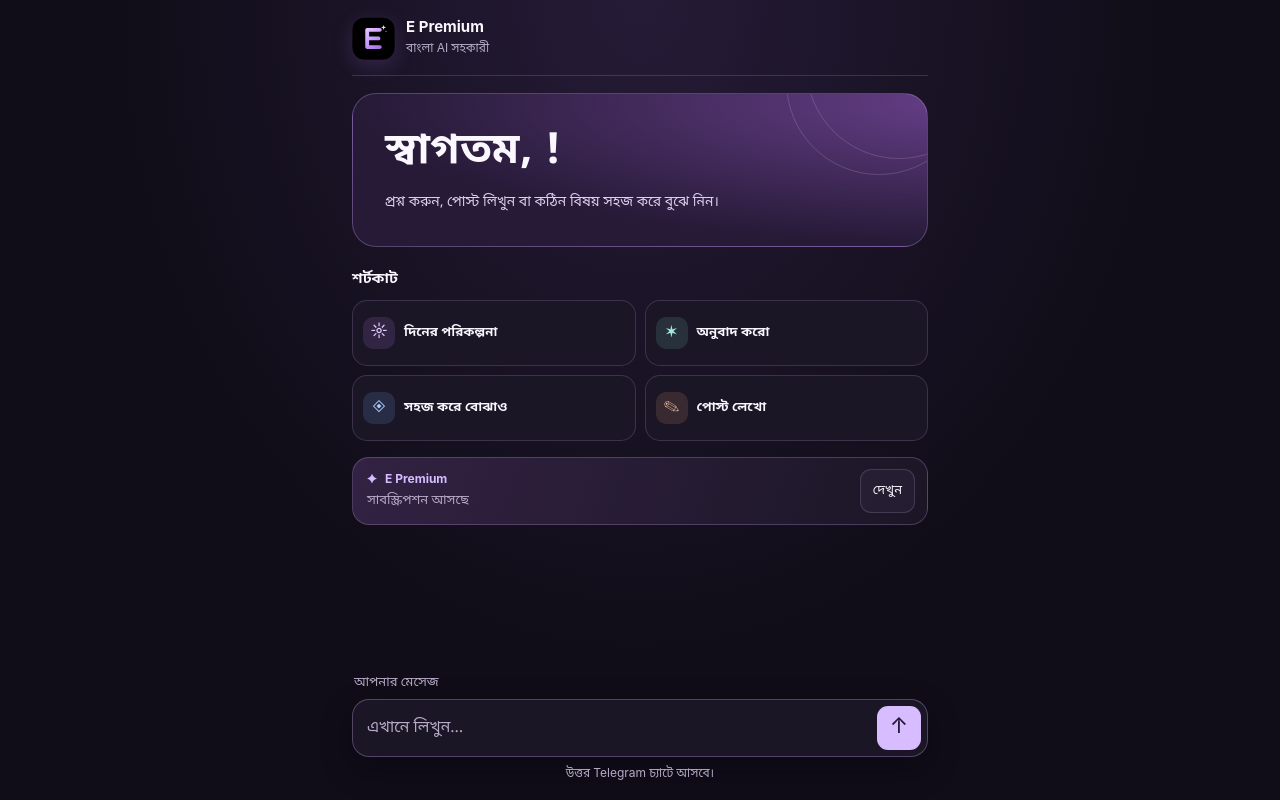
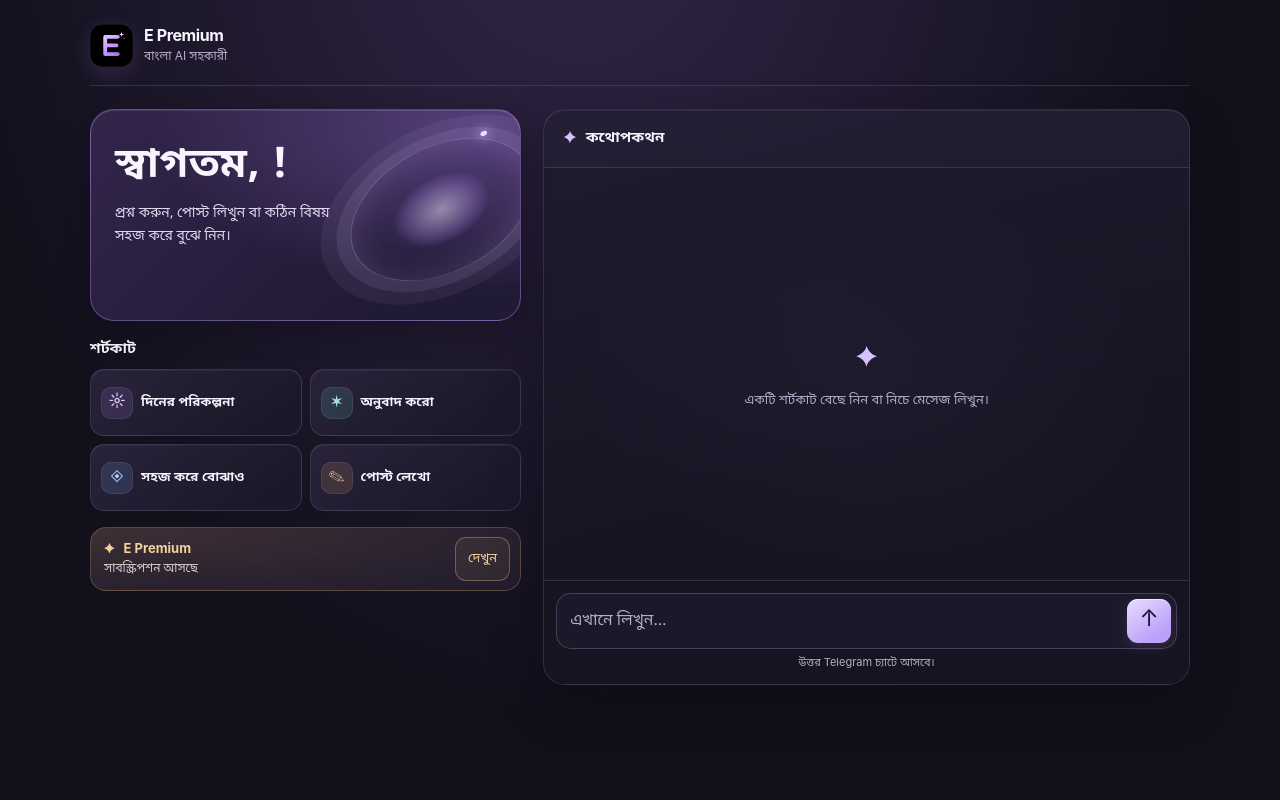
Before and after one commit to abdusshafial/massengerbo, a Flask app: page /miniapp/ in a window 1280 px wide. Run offline with Flask 3, Linux system fonts and the light colour scheme; some libraries are stand-ins or nearby versions.

Commit message:
Polish MessengerBo and E Premium interfaces

```diff
--- a/webapp/index.html
+++ b/webapp/index.html
@@ -3,172 +3,245 @@
 <head>
   <meta charset="utf-8">
   <meta name="viewport" content="width=device-width, initial-scale=1, viewport-fit=cover">
-  <meta name="theme-color" content="#100d18">
+  <meta name="theme-color" content="#11101b">
   <title>E Premium</title>
   <script src="https://telegram.org/js/telegram-web-app.js?65"></script>
   <style>
     :root {
       color-scheme: dark;
-      --bg: #100d18;
-      --panel: #1b1626;
-      --line: #b29aca38;
-      --text: #faf7ff;
-      --muted: #b7abc7;
-      --accent: #d7bcff;
+      --bg: #11101b;
+      --panel: #1b1929;
+      --line: #ae9bda30;
+      --text: #f8f5ff;
+      --muted: #b5adc9;
+      --accent: #d5c2ff;
+      --gold: #f2d49d;
+      --primary: linear-gradient(145deg, #e9dcff, #bca1fa 76%);
     }
     * { box-sizing: border-box; }
     body {
       margin: 0;
       min-height: 100vh;
       color: var(--text);
-      background: radial-gradient(ellipse at 50% 0%, #261b37, transparent 520px), var(--bg);
+      background: radial-gradient(ellipse at 45% -20%, #34264a, transparent 64%), var(--bg);
       font: 15px/1.55 "Noto Sans Bengali", "Nirmala UI", Inter, ui-sans-serif, system-ui, sans-serif;
     }
     button, textarea { font: inherit; }
+    button { touch-action: manipulation; }
     :focus-visible { outline: 2px solid var(--accent); outline-offset: 3px; }
+    .sr-only {
+      position: absolute;
+      width: 1px;
+      height: 1px;
+      overflow: hidden;
+      clip-path: inset(50%);
+      white-space: nowrap;
+    }
     .app {
-      display: flex;
-      width: min(100%, 620px);
-      min-height: 100vh;
-      min-height: 100dvh;
-      flex-direction: column;
+      width: min(100% - 32px, 620px);
       margin: 0 auto;
-      padding: max(17px, env(safe-area-inset-top)) 22px max(16px, env(safe-area-inset-bottom));
+      padding: max(14px, env(safe-area-inset-top)) 0 max(16px, env(safe-area-inset-bottom));
     }
     .topbar {
       display: flex;
       align-items: center;
       justify-content: space-between;
-      gap: 10px;
-      padding-bottom: 15px;
+      gap: 14px;
+      padding-bottom: 13px;
       border-bottom: 1px solid var(--line);
     }
     .brand { display: flex; min-width: 0; align-items: center; gap: 11px; }
     .logo { width: 43px; height: 43px; flex: none; border-radius: 13px; box-shadow: 0 6px 20px #a97add30; }
-    .brand-name { font: 750 15px/1.25 Inter, ui-sans-serif, system-ui, sans-serif; }
+    .brand-name { font: 750 16px/1.25 Inter, ui-sans-serif, system-ui, sans-serif; letter-spacing: -.025em; }
     .brand-note { margin-top: 3px; color: var(--muted); font-size: 12px; }
-    main { flex: 1; padding-bottom: 12px; }
+    .layout { display: grid; gap: 16px; margin-top: 16px; }
+    .sidebar, .workspace { min-width: 0; }
     .hero {
       position: relative;
       isolation: isolate;
       overflow: hidden;
-      margin: 17px 0 21px;
-      padding: clamp(22px, 5vw, 32px);
-      border: 1px solid #bb9edf51;
+      margin-bottom: 17px;
+      padding: 23px 20px;
+      border: 1px solid #c7a9ff55;
       border-radius: 24px;
-      background: radial-gradient(ellipse at 110% 5%, #673f89, transparent 70%), #261a37;
+      background:
+        radial-gradient(ellipse at 94% 8%, #7354a2a6, transparent 60%),
+        linear-gradient(135deg, #33254b, #211a35 75%);
+      box-shadow: inset 0 1px #f1ddff22, 0 10px 28px #09071344;
     }
-    .hero::before, .hero::after {
+    .hero-orbit {
       position: absolute;
       z-index: -1;
-      width: 184px;
-      height: 184px;
-      border: 1px solid #ead5ff2d;
+      top: 3px;
+      right: -19px;
+      width: 158px;
+      aspect-ratio: 1;
+      border: 1px solid #e2cfff54;
       border-radius: 50%;
+      transform: rotate(-28deg) scaleY(.64);
+      box-shadow: 0 0 0 15px #dfc5ff18, 0 0 0 32px #dfc5ff10, inset 0 0 38px #d5b5ff32;
+    }
+    .hero-orbit::before {
+      position: absolute;
+      inset: 24%;
+      border-radius: 50%;
+      background: radial-gradient(ellipse, #efe2ff82, #b78df933 55%, transparent 72%);
       content: "";
     }
-    .hero::before { top: -105px; right: -45px; }
-    .hero::after { top: -121px; right: -65px; }
+    .hero-orbit::after {
+      position: absolute;
+      top: 19px;
+      right: 20px;
+      width: 7px;
+      height: 7px;
+      border-radius: 50%;
+      background: #f1deff;
+      box-shadow: 0 0 13px 3px #e0bdff9c;
+      content: "";
+    }
     h1 {
-      margin: 0 0 10px;
-      font-size: clamp(28px, 7.4vw, 43px);
-      font-weight: 760;
-      line-height: 1.27;
+      max-width: 16ch;
+      margin: 0 0 9px;
+      font-size: clamp(25px, 6.6vw, 37px);
+      font-weight: 750;
+      line-height: 1.22;
+      text-wrap: balance;
       overflow-wrap: anywhere;
     }
-    h1 span { display: block; color: var(--accent); }
-    .intro { max-width: 360px; margin: 0; color: #ddd0eb; font-size: 14px; line-height: 1.65; }
-    .section-title { margin: 0 0 9px; color: var(--text); font-size: 15px; font-weight: 700; }
-    .prompts { display: grid; grid-template-columns: repeat(2, minmax(0, 1fr)); gap: 9px; }
+    h1 span { color: var(--accent); }
+    .intro { max-width: 31ch; margin: 0; color: #e1d7ee; font-size: 13px; line-height: 1.65; }
+    .section-title { margin: 0 0 8px; color: var(--text); font-size: 15px; font-weight: 700; }
+    .prompts { display: grid; grid-template-columns: repeat(2, minmax(0, 1fr)); gap: 8px; }
     .prompt {
       display: flex;
-      min-height: 66px;
+      min-height: 58px;
       align-items: center;
-      gap: 9px;
-      padding: 9px 10px;
+      gap: 8px;
+      padding: 8px;
       border: 1px solid var(--line);
-      border-radius: 15px;
+      border-radius: 14px;
       color: var(--text);
       text-align: left;
-      background: var(--panel);
+      background: linear-gradient(145deg, #29233a, var(--panel) 78%);
+      box-shadow: inset 0 1px #f1ddff0b;
       transition: transform .16s, border-color .16s, background .16s;
       cursor: pointer;
     }
-    .prompt:hover { border-color: #c6a2ff7a; background: #291e38; }
+    .prompt:hover { border-color: #c6a2ff88; background: #302541; }
     .prompt:active { transform: scale(.98); }
     .prompt-icon {
       display: grid;
       width: 32px;
       height: 32px;
-      flex: 0 0 32px;
+      flex: none;
       place-items: center;
+      border: 1px solid #ffffff13;
       border-radius: 10px;
       color: #e4cbff;
       background: #b482ef25;
       font-size: 17px;
       line-height: 1;
     }
-    .prompt:nth-child(2) .prompt-icon { color: #a0e8dc; background: #72cfbe25; }
-    .prompt:nth-child(3) .prompt-icon { color: #abcfff; background: #7aabef27; }
-    .prompt:nth-child(4) .prompt-icon { color: #ffd2ad; background: #f2aa7524; }
+    .prompt:nth-child(2) .prompt-icon { color: #a9e1de; background: #72cfbe25; }
+    .prompt:nth-child(3) .prompt-icon { color: #b3d2ff; background: #7aabef27; }
+    .prompt:nth-child(4) .prompt-icon { color: #f5d4a7; background: #f2aa7524; }
     .prompt strong { font-size: 13px; font-weight: 650; overflow-wrap: anywhere; }
     .premium {
       display: flex;
       align-items: center;
       justify-content: space-between;
-      gap: 10px;
-      margin-top: 16px;
-      padding: 11px 12px 11px 14px;
-      border: 1px solid #ba95e34a;
-      border-radius: 17px;
-      background: linear-gradient(110deg, #332243, var(--panel));
+      gap: 12px;
+      margin-top: 14px;
+      padding: 9px 10px 9px 13px;
+      border: 1px solid #dcb47542;
+      border-radius: 16px;
+      background: radial-gradient(ellipse at 0 0, #6b4c3f62, transparent 90%), #231d2e;
     }
-    .premium-label { color: var(--accent); font: 700 12px/1.35 Inter, ui-sans-serif, system-ui, sans-serif; }
-    .premium-title { margin-top: 4px; color: var(--muted); font-size: 13px; }
+    .premium-label { color: var(--gold); font: 700 13px/1.35 Inter, ui-sans-serif, system-ui, sans-serif; }
+    .premium-title { margin-top: 3px; color: #dacecc; font-size: 12px; }
     .premium-button, .chat-action, .modal-close {
+      min-height: 44px;
+      padding: 0 12px;
       border: 1px solid var(--line);
+      border-radius: 11px;
       color: var(--text);
       background: #d7bcff0c;
       cursor: pointer;
       transition: border-color .16s, background .16s;
     }
-    .premium-button:hover, .chat-action:hover, .modal-close:hover {
-      border-color: #d7bcff8c;
-      background: #d7bcff1a;
+    .chat-action:hover, .modal-close:hover { border-color: #d7bcff8c; background: #d7bcff1a; }
+    .premium-button { flex: none; border-color: #dcb47560; color: var(--gold); background: #e2b96c13; font-size: 13px; }
+    .premium-button:hover { border-color: #edc98e9c; background: #e2b96c29; }
+    .workspace {
+      display: grid;
+      height: clamp(220px, 37vh, 350px);
+      grid-template-rows: auto minmax(0, 1fr) auto;
+      overflow: hidden;
+      border: 1px solid var(--line);
+      border-radius: 22px;
+      background: linear-gradient(165deg, #201b30, #171523 58%);
+      box-shadow: inset 0 1px #f1ddff10, 0 20px 48px #09071162;
     }
-    .premium-button { min-height: 44px; flex: none; padding: 0 12px; border-radius: 11px; font-size: 13px; }
-    .local-chat { display: grid; gap: 10px; margin-top: 20px; }
-    .local-chat[hidden], .chat-action[hidden], .hint:empty { display: none; }
+    .workspace-header {
+      display: flex;
+      min-height: 47px;
+      align-items: center;
+      gap: 9px;
+      padding: 10px 15px;
+      border-bottom: 1px solid var(--line);
+      background: #d7bcff06;
+    }
+    .workspace-header .section-title { margin: 0; }
+    .workspace-mark { color: var(--accent); font-size: 17px; line-height: 1; }
+    .chat-feed { display: grid; min-height: 0; }
+    .chat-empty {
+      align-self: center;
+      justify-self: center;
+      padding: 8px 16px;
+      color: var(--muted);
+      text-align: center;
+      font-size: 13px;
+      text-wrap: balance;
+    }
+    .chat-empty p { margin: 0; }
+    .local-chat {
+      display: grid;
+      align-content: start;
+      gap: 10px;
+      overflow-y: auto;
+      overscroll-behavior-y: contain;
+      padding: 14px;
+      scrollbar-color: #6a5887 transparent;
+    }
+    .local-chat:not([hidden]) + .chat-empty, .local-chat[hidden], .chat-action[hidden], .hint:empty { display: none; }
     .local-row { display: flex; }
     .local-row.user { justify-content: flex-end; }
     .local-bubble {
-      max-width: 90%;
-      padding: 11px 14px;
+      max-width: 92%;
+      padding: 9px 12px;
       border: 1px solid var(--line);
-      border-radius: 16px 16px 16px 5px;
+      border-radius: 15px 15px 15px 5px;
       color: var(--text);
-      background: #21192e;
-      font-size: 15px;
+      background: #282139;
+      font-size: 14px;
       line-height: 1.65;
       white-space: pre-wrap;
       overflow-wrap: anywhere;
     }
     .local-row.user .local-bubble {
       border-color: #c5a2ff55;
-      border-radius: 16px 16px 5px 16px;
-      background: #4d3569;
+      border-radius: 15px 15px 5px 15px;
+      background: #4a3569;
     }
-    .composer { padding-top: 6px; }
-    .composer-label { display: block; margin: 0 0 6px 2px; color: var(--muted); font-size: 13px; }
+    .composer { padding: 9px; border-top: 1px solid var(--line); background: #171422; }
     .input-wrap {
       display: flex;
       align-items: flex-end;
       gap: 8px;
-      padding: 6px;
-      border: 1px solid #b99cd25a;
-      border-radius: 17px;
+      padding: 5px;
+      border: 1px solid #b99cd24a;
+      border-radius: 15px;
       background: var(--panel);
-      box-shadow: 0 12px 30px #07050d70;
       transition: border-color .16s, box-shadow .16s;
     }
     .input-wrap:focus-within { border-color: var(--accent); box-shadow: 0 0 0 3px #d7bcff24; }
@@ -196,18 +269,30 @@
       place-items: center;
       border: 0;
       border-radius: 11px;
-      color: #241535;
-      background: var(--accent);
-      font-size: 22px;
+      color: #211536;
+      background: var(--primary);
+      box-shadow: inset 0 1px #fff9, 0 4px 13px #bc9aff25;
+      font-size: 23px;
+      line-height: 1;
       cursor: pointer;
-      transition: background .16s, transform .16s;
+      transition: filter .16s, transform .16s;
     }
-    .send:hover:not(:disabled) { background: #ead9ff; }
+    .send:hover:not(:disabled) { filter: brightness(1.09); }
     .send:active:not(:disabled) { transform: scale(.95); }
-    .send:disabled, .chat-action:disabled { opacity: .6; cursor: wait; }
-    .chat-action { display: block; min-height: 44px; padding: 6px 10px; border-radius: 10px; font-size: 12px; }
-    .copy { margin-top: 7px; }
-    .hint { padding: 8px 0 0; color: var(--muted); text-align: center; font-size: 12px; }
+    .send:disabled, .chat-action:disabled { opacity: .7; cursor: wait; }
+    .send[aria-busy="true"] span { display: none; }
+    .send[aria-busy="true"]::after {
+      width: 16px;
+      height: 16px;
+      border: 2px solid #21153655;
+      border-top-color: #211536;
+      border-radius: 50%;
+      animation: spin .7s linear infinite;
+      content: "";
+    }
+    .chat-action { font-size: 12px; }
+    .copy { display: block; margin-top: 7px; }
+    .hint { padding: 6px 2px 0; color: var(--muted); text-align: center; font-size: 11px; }
     .toast {
       position: fixed;
       z-index: 10;
@@ -241,28 +326,52 @@
     }
     .modal-backdrop.show { display: grid; }
     .modal {
-      width: min(100%, 480px);
+      width: min(100%, 440px);
       padding: 22px;
-      border: 1px solid #d6baff57;
+      border: 1px solid #dcb47552;
       border-radius: 23px;
-      background: linear-gradient(150deg, #332343, var(--panel));
-      box-shadow: 0 22px 70px #0008;
+      background: linear-gradient(150deg, #3b2c3d, var(--panel));
+      box-shadow: inset 0 1px #fff1, 0 22px 70px #0008;
       animation: rise .2s ease-out;
     }
-    .modal-mark { color: var(--accent); font-size: 22px; }
+    .modal-mark { color: var(--gold); font-size: 24px; }
     .modal h2 { margin: 5px 0 7px; font-size: 23px; }
     .modal p { margin: 0; color: var(--muted); font-size: 14px; line-height: 1.65; }
-    .modal-close { width: 100%; min-height: 44px; margin-top: 16px; border-radius: 11px; font-size: 14px; }
+    .modal-close { width: 100%; margin-top: 16px; font-size: 14px; }
     @keyframes rise { from { opacity: 0; transform: translateY(10px); } to { opacity: 1; transform: translateY(0); } }
+    @keyframes spin { to { transform: rotate(1turn); } }
     @media (min-width: 650px) { .modal-backdrop { place-items: center; } }
+    @media (min-width: 860px) {
+      .app { width: min(100% - 64px, 1100px); padding-top: 24px; }
+      .topbar { padding-bottom: 18px; }
+      .layout { grid-template-columns: minmax(285px, 4fr) minmax(0, 6fr); gap: 22px; margin-top: 23px; }
+      .hero { min-height: 212px; padding: 31px 24px; }
+      .hero-orbit { top: 2px; right: -19px; width: 195px; }
+      h1 { font-size: clamp(31px, 3.3vw, 43px); }
+      .intro { font-size: 14px; }
+      .prompt { min-height: 67px; padding: 10px; }
+      .premium { margin-top: 16px; }
+      .workspace { height: clamp(500px, 72vh, 690px); }
+      .workspace-header { min-height: 58px; padding-inline: 19px; }
+      .chat-feed { background: radial-gradient(ellipse at 50% 50%, #b28cff0a, transparent 65%); }
+      .chat-empty::before { display: block; margin-bottom: 10px; color: var(--accent); font-size: 28px; content: "\2726"; }
+      .local-chat { padding: 18px; }
+      .composer { padding: 12px; }
+    }
     @media (max-width: 370px) {
-      .app { padding-right: 14px; padding-left: 14px; }
-      .prompt { gap: 7px; padding: 8px; }
-      .prompt-icon { width: 28px; height: 28px; flex-basis: 28px; }
+      .app { width: calc(100% - 24px); }
+      .hero { padding-inline: 16px; }
+      .hero-orbit { right: -39px; }
+      .prompt { gap: 7px; padding: 7px; }
+      .prompt-icon { width: 28px; height: 28px; }
     }
-    @media (max-height: 720px) { .hero { padding-top: 17px; padding-bottom: 17px; } }
+    @media (max-width: 859px) and (max-height: 720px) {
+      .hero { margin-bottom: 13px; padding-block: 16px; }
+      .layout { gap: 13px; margin-top: 13px; }
+      .premium { margin-top: 12px; }
+    }
     @media (prefers-reduced-motion: reduce) {
-      *, *::before, *::after { animation-duration: .01ms !important; transition-duration: .01ms !important; }
+      *, *::before, *::after { animation-duration: .01ms !important; animation-iteration-count: 1 !important; transition-duration: .01ms !important; }
     }
   </style>
 </head>
@@ -275,8 +384,10 @@
       </div>
       <button class="chat-action" id="reset-chat" type="button" hidden>নতুন চ্যাট</button>
     </header>
-    <main>
+    <main class="layout">
+      <div class="sidebar">
         <section class="hero">
+          <div class="hero-orbit" aria-hidden="true"></div>
           <h1 id="greeting">কী নিয়ে <span>কথা বলবেন?</span></h1>
           <p class="intro">প্রশ্ন করুন, পোস্ট লিখুন বা কঠিন বিষয় সহজ করে বুঝে নিন।</p>
         </section>
@@ -291,16 +402,26 @@
           <div class="premium-copy"><div class="premium-label">&#10022; &nbsp; E Premium</div><div class="premium-title">সাবস্ক্রিপশন আসছে</div></div>
           <button class="premium-button" id="premium-button" type="button">দেখুন</button>
         </section>
-      <section class="local-chat" id="local-chat" aria-live="polite" hidden></section>
-    </main>
-    <section class="composer" aria-label="Message composer">
-      <label class="composer-label" for="message-input">আপনার মেসেজ</label>
+      </div>
+      <section class="workspace" aria-labelledby="workspace-title">
+        <header class="workspace-header">
+          <span class="workspace-mark" aria-hidden="true">&#10022;</span>
+          <h2 class="section-title" id="workspace-title">&#2453;&#2469;&#2507;&#2474;&#2453;&#2469;&#2472;</h2>
+        </header>
+        <div class="chat-feed">
+          <div class="local-chat" id="local-chat" role="log" aria-labelledby="workspace-title" hidden></div>
+          <div class="chat-empty"><p>&#2447;&#2453;&#2463;&#2495; &#2486;&#2480;&#2509;&#2463;&#2453;&#2494;&#2463; &#2476;&#2503;&#2459;&#2503; &#2472;&#2495;&#2472; &#2476;&#2494; &#2472;&#2495;&#2458;&#2503; &#2478;&#2503;&#2488;&#2503;&#2460; &#2482;&#2495;&#2454;&#2497;&#2472;&#2404;</p></div>
+        </div>
+        <div class="composer">
+          <label class="sr-only" for="message-input">আপনার মেসেজ</label>
           <form class="input-wrap" id="message-form">
             <textarea id="message-input" rows="1" maxlength="4000" placeholder="এখানে লিখুন…"></textarea>
-        <button class="send" type="submit" aria-label="পাঠান">&#8593;</button>
+            <button class="send" type="submit" aria-label="পাঠান"><span aria-hidden="true">&#8593;</span></button>
           </form>
           <div class="hint" id="mode-hint"></div>
+        </div>
       </section>
+    </main>
   </div>
   <div class="toast" id="toast" role="status" aria-live="polite"></div>
   <div class="modal-backdrop" id="premium-modal" role="dialog" aria-modal="true" aria-labelledby="modal-title">
@@ -317,6 +438,8 @@
     const form = document.getElementById('message-form');
     const toast = document.getElementById('toast');
     const modal = document.getElementById('premium-modal');
+    const premiumButton = document.getElementById('premium-button');
+    const modalClose = document.getElementById('modal-close');
     const localChat = document.getElementById('local-chat');
     const modeHint = document.getElementById('mode-hint');
     const sendButton = form.querySelector('.send');
@@ -327,8 +450,8 @@
     if (inTelegram || sendToTelegram) {
       tg.ready();
       tg.expand();
-      if (tg.setHeaderColor) tg.setHeaderColor('#100d18');
-      if (tg.setBackgroundColor) tg.setBackgroundColor('#100d18');
+      if (tg.setHeaderColor) tg.setHeaderColor('#11101b');
+      if (tg.setBackgroundColor) tg.setBackgroundColor('#11101b');
       const firstName = tg.initDataUnsafe && tg.initDataUnsafe.user && tg.initDataUnsafe.user.first_name;
       if (firstName) {
         document.getElementById('greeting').textContent = 'স্বাগতম, ' + firstName + '!';
@@ -345,7 +468,7 @@
       clearTimeout(toastTimer);
       toastTimer = setTimeout(() => toast.classList.remove('show'), 2300);
     }
-    function addChatMessage(text, kind, scroll = true) {
+    function addChatMessage(text, kind) {
       localChat.hidden = false;
       const row = document.createElement('div');
       row.className = 'local-row ' + kind;
@@ -369,7 +492,7 @@
         bubble.appendChild(copy);
       }
       localChat.appendChild(row);
-      if (scroll) row.scrollIntoView({ block: 'nearest', behavior: 'smooth' });
+      localChat.scrollTop = localChat.scrollHeight;
       return row;
     }
 
@@ -390,7 +513,7 @@
     function setBusy(busy) {
       sendButton.disabled = busy;
       resetButton.disabled = busy;
-      sendButton.textContent = busy ? '…' : '↑';
+      sendButton.setAttribute('aria-busy', String(busy));
     }
 
     async function loadChat() {
@@ -398,7 +521,7 @@
       try {
         const { messages } = await telegramChat('GET');
         messages.forEach(message => {
-          addChatMessage(message.content, message.role === 'user' ? 'user' : 'bot', false);
+          addChatMessage(message.content, message.role === 'user' ? 'user' : 'bot');
         });
       } catch {
         showToast('আগের মেসেজ লোড করা যায়নি।');
@@ -498,9 +621,25 @@
       input.style.height = 'auto';
       input.style.height = Math.min(input.scrollHeight, 105) + 'px';
     });
-    document.getElementById('premium-button').addEventListener('click', () => modal.classList.add('show'));
-    document.getElementById('modal-close').addEventListener('click', () => modal.classList.remove('show'));
-    modal.addEventListener('click', event => { if (event.target === modal) modal.classList.remove('show'); });
+    function closePremium() {
+      modal.classList.remove('show');
+      premiumButton.focus();
+    }
+
+    premiumButton.addEventListener('click', () => {
+      modal.classList.add('show');
+      modalClose.focus();
+    });
+    modalClose.addEventListener('click', closePremium);
+    modal.addEventListener('click', event => { if (event.target === modal) closePremium(); });
+    modal.addEventListener('keydown', event => {
+      if (event.key === 'Escape') {
+        event.stopPropagation();
+        closePremium();
+      } else if (event.key === 'Tab') {
+        event.preventDefault();
+      }
+    });
   </script>
 </body>
 </html>
```
Also changed, not shown: templates/index.html (+52 -28 lines). Lines whose indentation alone changed are shown as unchanged.
